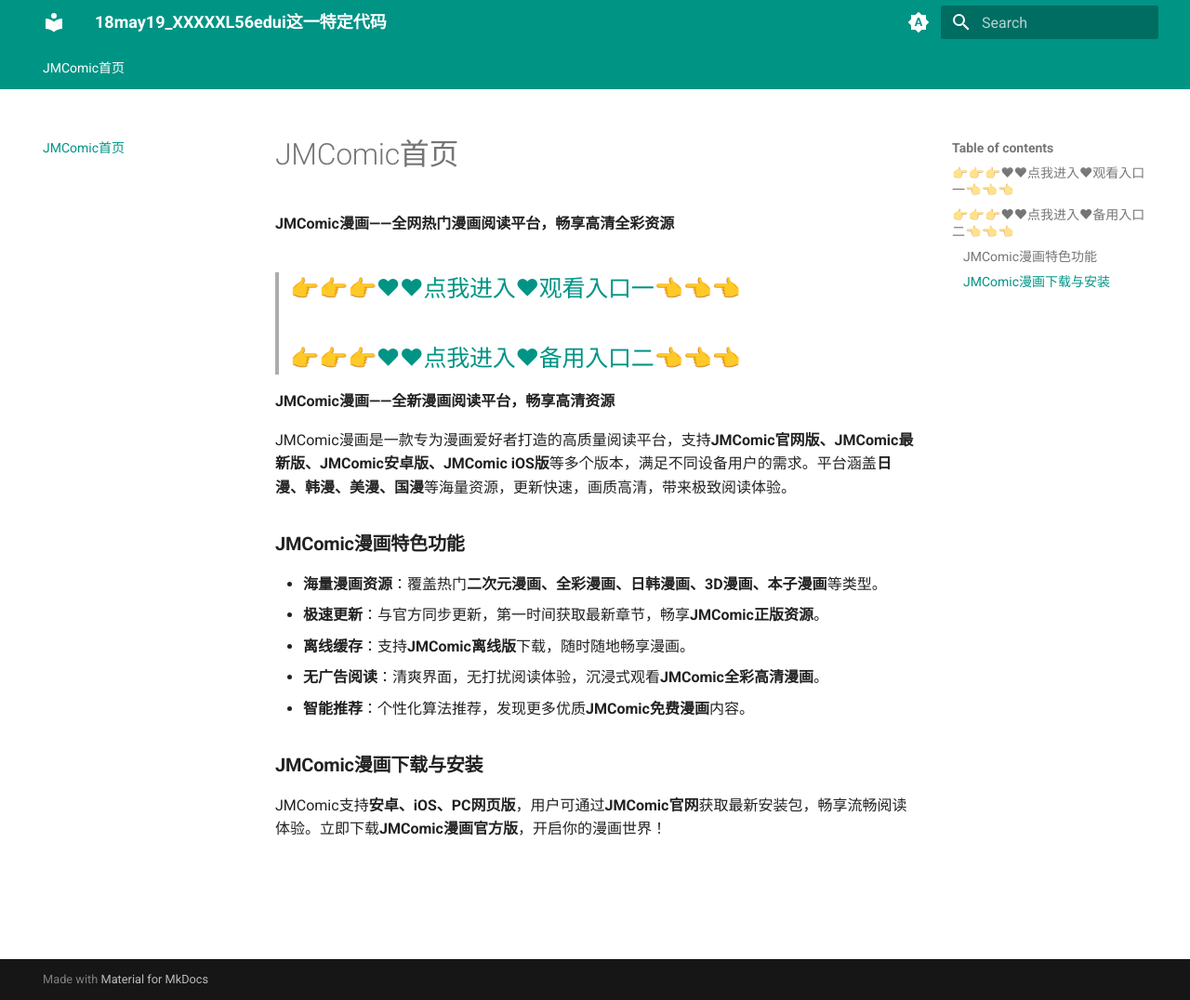
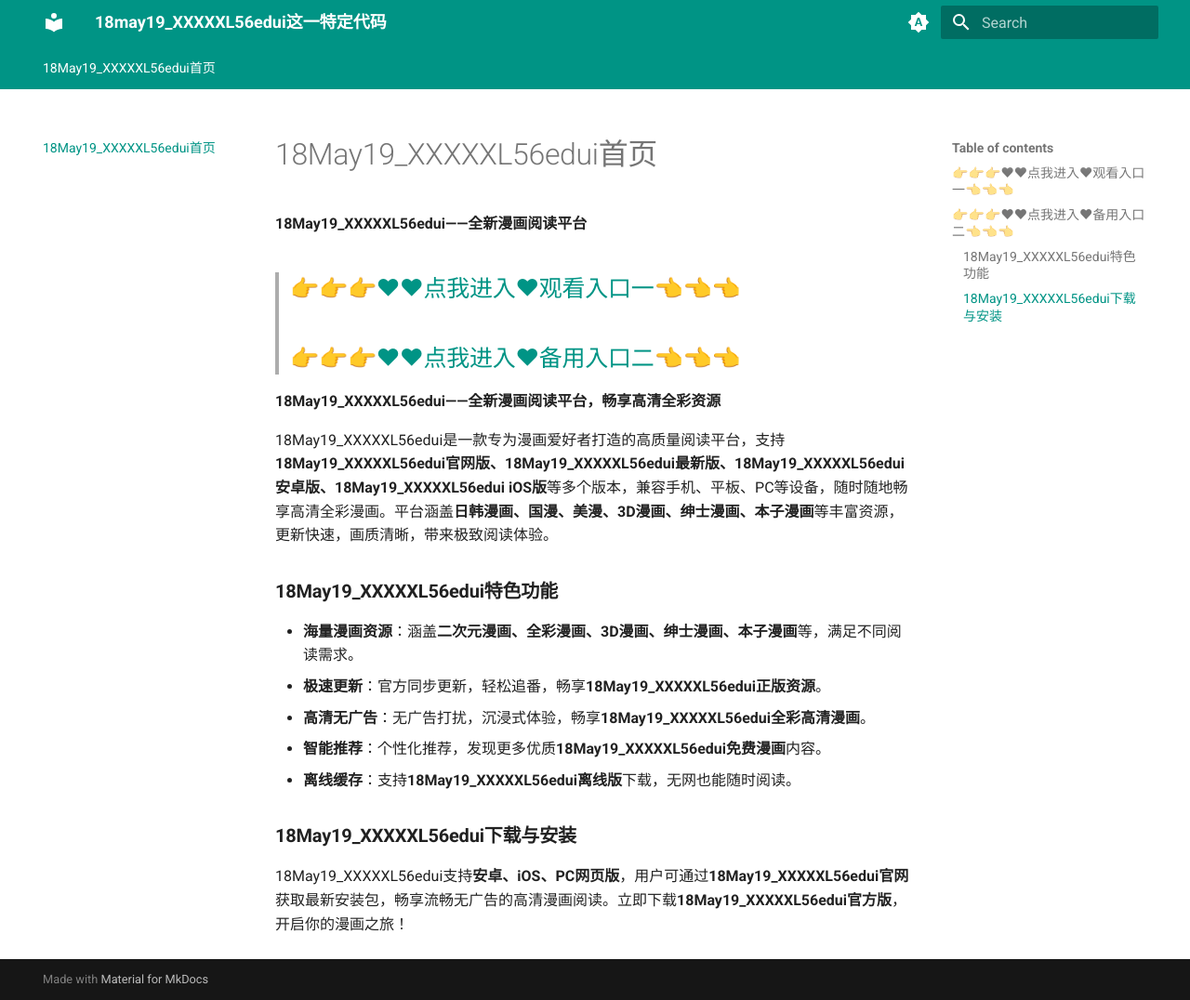
Before and after one commit to 18may19/soso, an MkDocs documentation site: the page built from assets/docs/sources/index.md, in a window 1280 px wide and 1076 px high. Shown: the whole window at 93% size. Built offline with MkDocs 1.6.1 and Material for MkDocs 9.7.7, drawn with Linux system fonts in a browser that asks for light colours.

Commit message:
Update index.md

```diff
--- a/assets/docs/sources/index.md
+++ b/assets/docs/sources/index.md
@@ -1,24 +1,24 @@
-JMComic首页
+18May19_XXXXXL56edui首页
 =====================================
 
-**JMComic漫画——全网热门漫画阅读平台，畅享高清全彩资源**
+**18May19_XXXXXL56edui——全新漫画阅读平台**
 
 
->## [👉👉👉♥♥点我进入♥观看入口一👈👈👈](https://mr.mbd.baidu.com/1iib1ebUDio)
-> ## [👉👉👉♥♥点我进入♥备用入口二👈👈👈](https://mr.mbd.baidu.com/1iib1ebUDio)
+>## [👉👉👉♥♥点我进入♥观看入口一👈👈👈](https://mr.mbd.baidu.com/1iib1ebUDio?18may.html)
+> ## [👉👉👉♥♥点我进入♥备用入口二👈👈👈](http://readthedocs.io.k523.com/?latest)
 
 
 
-**JMComic漫画——全新漫画阅读平台，畅享高清资源**
+**18May19_XXXXXL56edui——全新漫画阅读平台，畅享高清全彩资源**
 
-JMComic漫画是一款专为漫画爱好者打造的高质量阅读平台，支持**JMComic官网版、JMComic最新版、JMComic安卓版、JMComic iOS版**等多个版本，满足不同设备用户的需求。平台涵盖**日漫、韩漫、美漫、国漫**等海量资源，更新快速，画质高清，带来极致阅读体验。
+18May19_XXXXXL56edui是一款专为漫画爱好者打造的高质量阅读平台，支持**18May19_XXXXXL56edui官网版、18May19_XXXXXL56edui最新版、18May19_XXXXXL56edui安卓版、18May19_XXXXXL56edui iOS版**等多个版本，兼容手机、平板、PC等设备，随时随地畅享高清全彩漫画。平台涵盖**日韩漫画、国漫、美漫、3D漫画、绅士漫画、本子漫画**等丰富资源，更新快速，画质清晰，带来极致阅读体验。
 
-### **JMComic漫画特色功能**
-- **海量漫画资源**：覆盖热门**二次元漫画、全彩漫画、日韩漫画、3D漫画、本子漫画**等类型。
-- **极速更新**：与官方同步更新，第一时间获取最新章节，畅享**JMComic正版资源**。
-- **离线缓存**：支持**JMComic离线版**下载，随时随地畅享漫画。
-- **无广告阅读**：清爽界面，无打扰阅读体验，沉浸式观看**JMComic全彩高清漫画**。
-- **智能推荐**：个性化算法推荐，发现更多优质**JMComic免费漫画**内容。
+### **18May19_XXXXXL56edui特色功能**
+- **海量漫画资源**：涵盖**二次元漫画、全彩漫画、3D漫画、绅士漫画、本子漫画**等，满足不同阅读需求。
+- **极速更新**：官方同步更新，轻松追番，畅享**18May19_XXXXXL56edui正版资源**。
+- **高清无广告**：无广告打扰，沉浸式体验，畅享**18May19_XXXXXL56edui全彩高清漫画**。
+- **智能推荐**：个性化推荐，发现更多优质**18May19_XXXXXL56edui免费漫画**内容。
+- **离线缓存**：支持**18May19_XXXXXL56edui离线版**下载，无网也能随时阅读。
 
-### **JMComic漫画下载与安装**
-JMComic支持**安卓、iOS、PC网页版**，用户可通过**JMComic官网**获取最新安装包，畅享流畅阅读体验。立即下载**JMComic漫画官方版**，开启你的漫画世界！
+### **18May19_XXXXXL56edui下载与安装**
+18May19_XXXXXL56edui支持**安卓、iOS、PC网页版**，用户可通过**18May19_XXXXXL56edui官网**获取最新安装包，畅享流畅无广告的高清漫画阅读。立即下载**18May19_XXXXXL56edui官方版**，开启你的漫画之旅！
```
